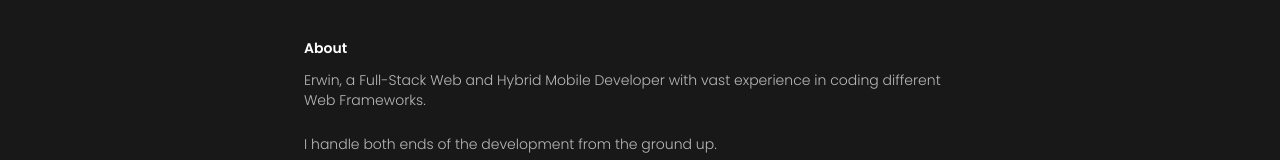
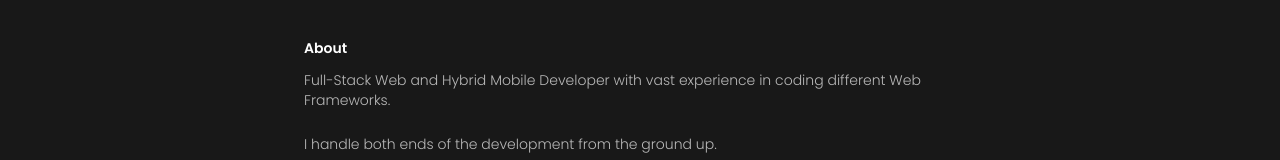
Before and after one commit to erwinmesi/mesi.dev, a Next.js app: page / in a window 1280 px wide. Shown: the part 254-414 px from the top of the page. Built offline with nearby package versions, Linux system fonts and the light colour scheme.

Commit message:
feat(about): remove name

```diff
--- a/src/components/home/HomeIntro.tsx
+++ b/src/components/home/HomeIntro.tsx
@@ -4,7 +4,7 @@ function HomeAbout() {
       <h2 className="mb-3 font-semibold">About</h2>
       <div className="about__content text-grey-300 space-y-6">
         <p>
-          Erwin, a Full-Stack Web and Hybrid Mobile Developer with vast
+          Full-Stack Web and Hybrid Mobile Developer with vast
           experience in coding different Web Frameworks.
         </p>
 
```
